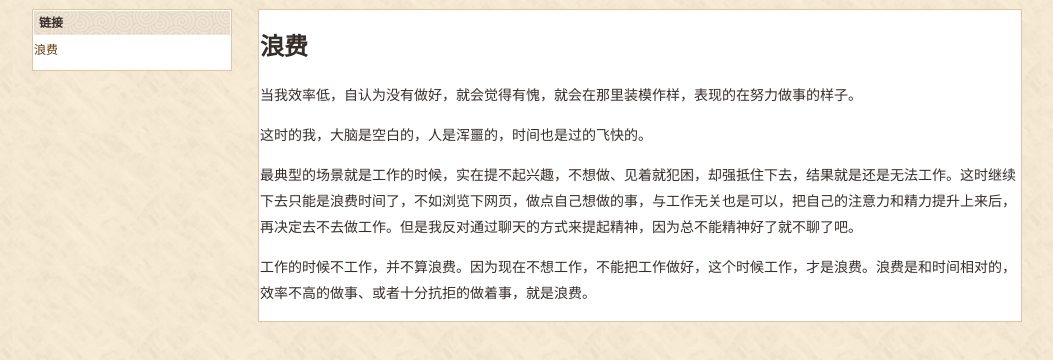
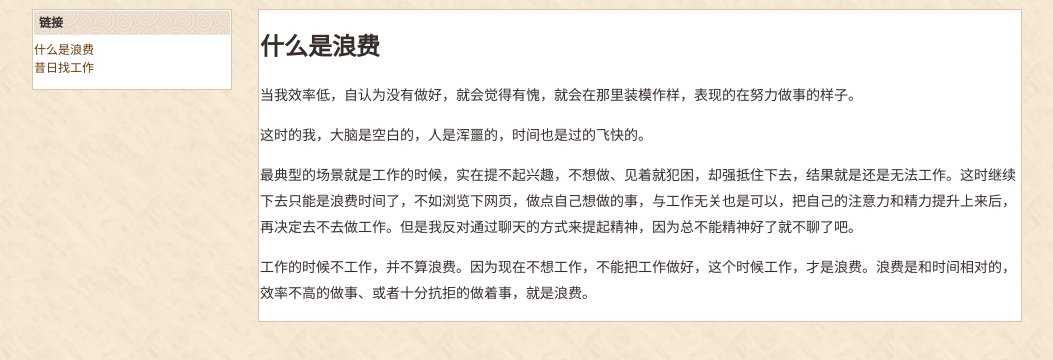
Before and after one commit to lusson-luo/programluo.github.io, a plain HTML site: page art-lf.html in a window 1280 px wide. Shown: the whole page, without its empty margins (113-1166 px from the left). Drawn offline with Linux system fonts and the light colour scheme.

Commit message:
添加目录

```diff
--- a/art-lf.html
+++ b/art-lf.html
@@ -3,14 +3,14 @@
 
 <head>
     <meta charset="UTF-8">
-    <title>浪费</title>
+    <title>什么是浪费</title>
     <link rel="stylesheet" type="text/css" href="css/main.css">
 </head>
 
 <body id="body">
     <div id="article_details" class="details main">
         <div>
-            <h1>浪费</h1>
+            <h1>什么是浪费</h1>
         </div>
         <div class="article_content">
             <p>当我效率低，自认为没有做好，就会觉得有愧，就会在那里装模作样，表现的在努力做事的样子。</p>
@@ -27,7 +27,8 @@
                 </ul>
                 <ul class="panel_body itemlist">
                     <li>
-                        <a href="">浪费</a>
+                        <a href="">什么是浪费</a>
+                        <a href="art-zgz.html">昔日找工作</a>
                     </li>
                 </ul>
             </div>
```
Also changed, not shown: art-zgz.html (+1 -1 lines).
